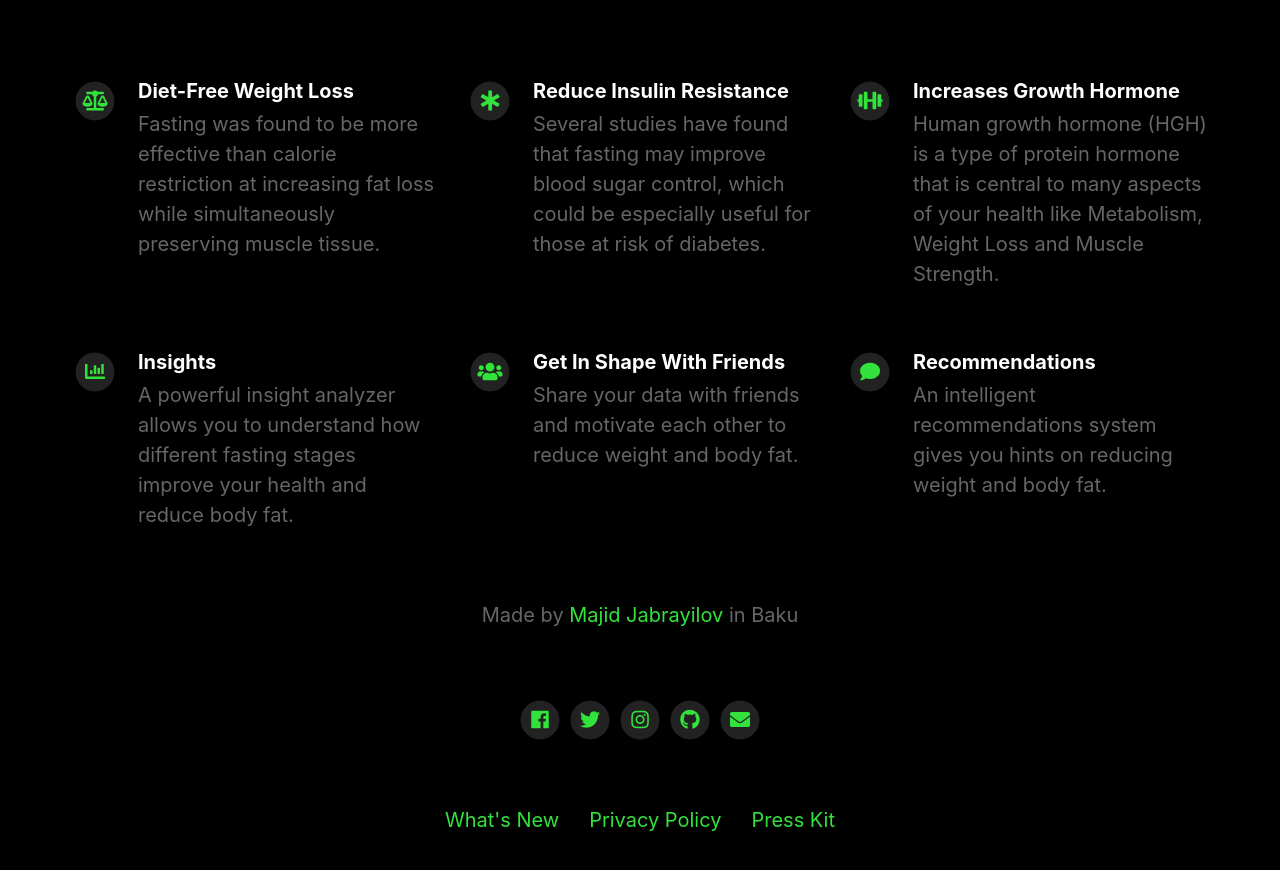
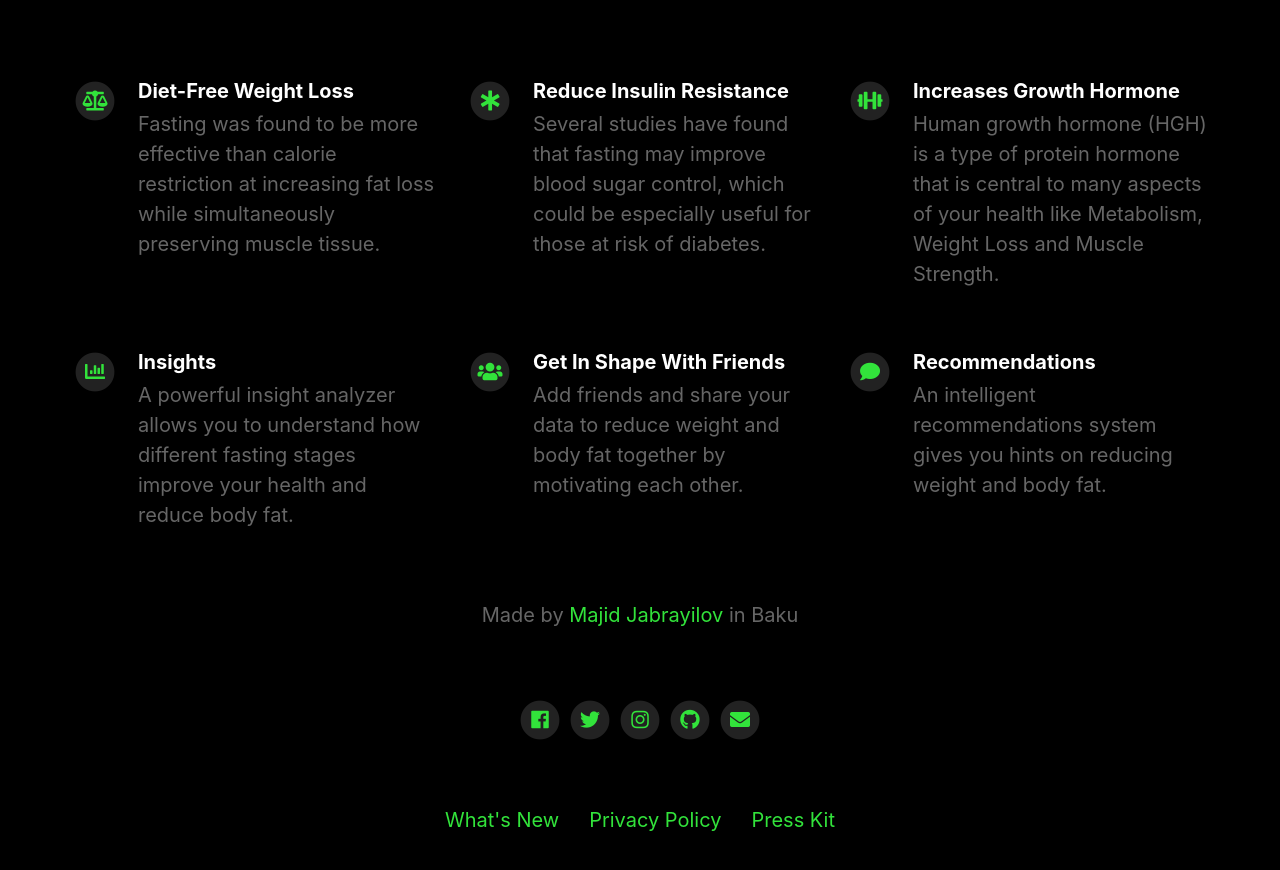
Before and after one commit to mecid/FastBot-Landing, a Jekyll site: the page built from index.html, in a window 1280 px wide and 900 px high, scrolled down 1003 px. Shown: the top 870 px of the window. Built offline with Jekyll 4.4.1, drawn with Linux system fonts in a browser that asks for light colours; nearby versions of some CDN libraries.

Commit message:
Update _config.yml

```diff
--- a/_config.yml
+++ b/_config.yml
@@ -52,7 +52,7 @@ features                                  :
     fontawesome_icon_name                 : chart-bar
 
   - title                                 : Get In Shape With Friends
-    description                           : Share your data with friends and motivate each other to reduce weight and body fat.
+    description                           : Add friends and share your data to reduce weight and body fat together by motivating each other.
     fontawesome_icon_name                 : users
 
   - title                                 : Recommendations
```
